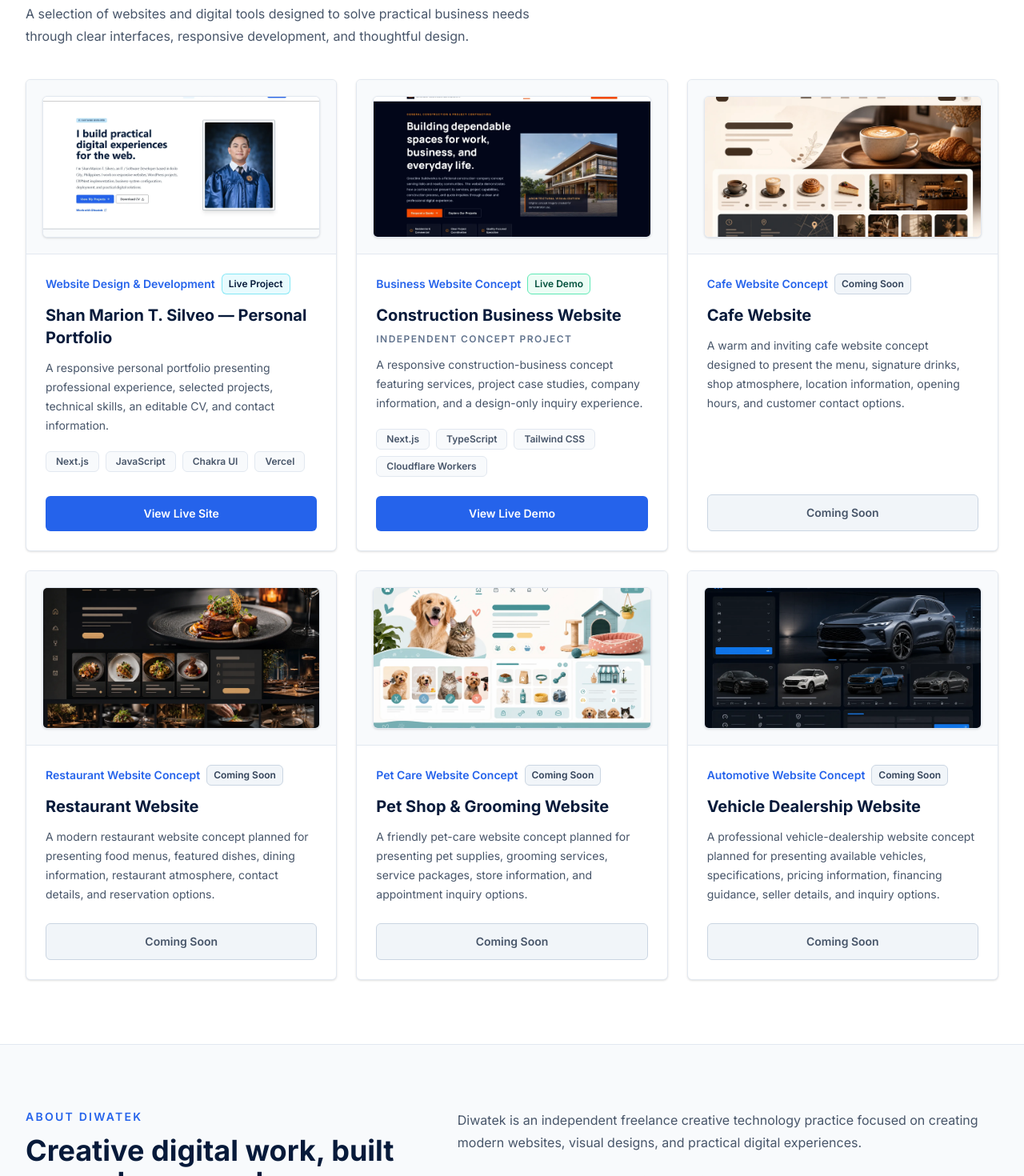
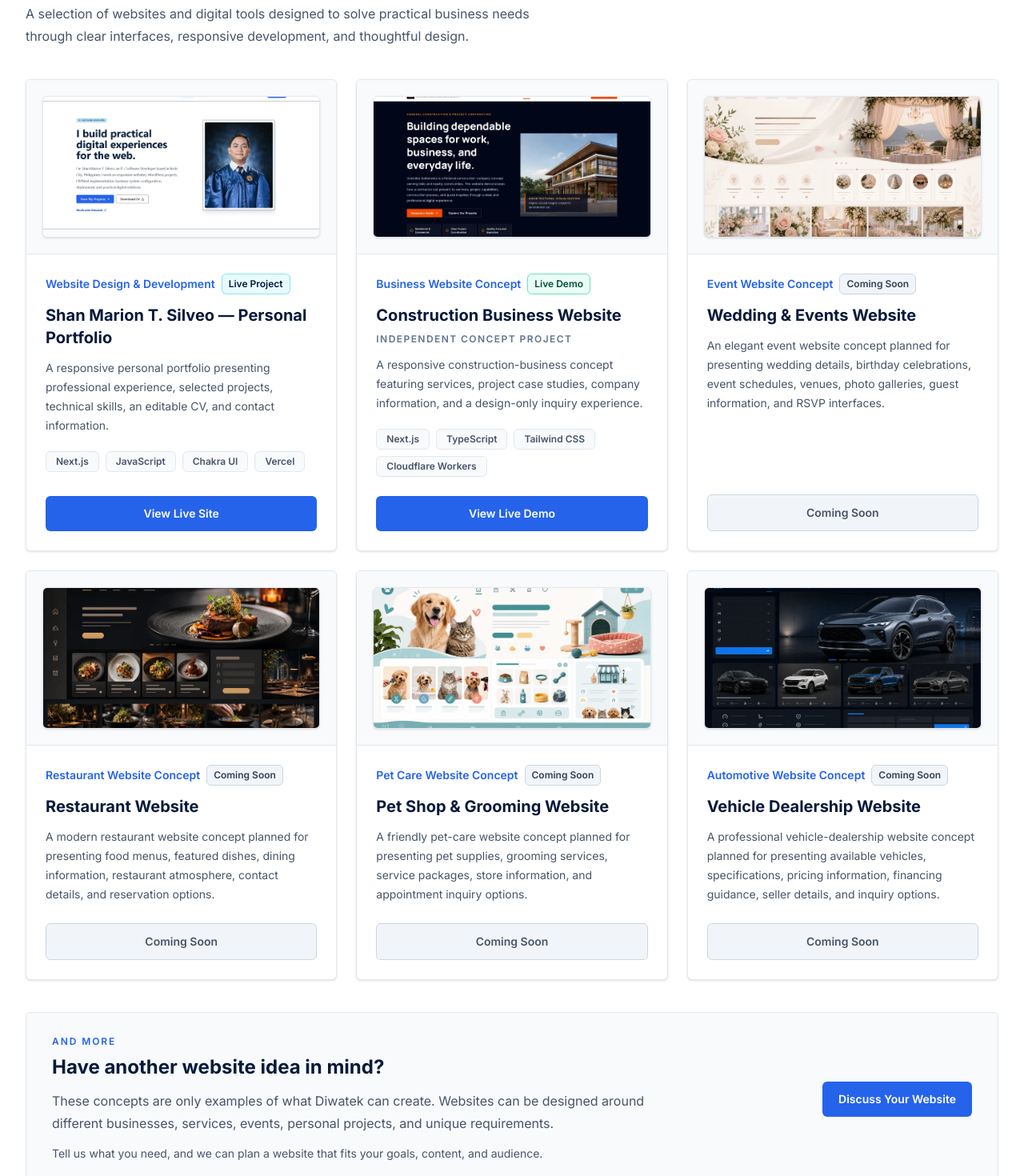
Before and after one commit to Diwatek/diwatek-website, a Next.js app: page / in a window 1280 px wide. Shown: the part 1580-3050 px from the top of the page at 80% size. Built offline with nearby package versions, Linux system fonts and the light colour scheme; no server answers.

Commit message:
feat: expand Diwatek website portfolio

```diff
--- a/src/app/page.tsx
+++ b/src/app/page.tsx
@@ -88,15 +88,15 @@ const projects: Project[] = [
     external: true,
   },
   {
-    title: "Cafe Website",
-    category: "Cafe Website Concept",
+    title: "Wedding & Events Website",
+    category: "Event Website Concept",
     status: "Coming Soon",
     description:
-      "A warm and inviting cafe website concept designed to present the menu, signature drinks, shop atmosphere, location information, opening hours, and customer contact options.",
+      "An elegant event website concept planned for presenting wedding details, birthday celebrations, event schedules, venues, photo galleries, guest information, and RSVP interfaces.",
     technologies: [],
     buttonLabel: "Coming Soon",
-    image: "/portfolio/cafe-website-preview.webp",
-    imageAlt: "Cafe website concept preview",
+    image: "/portfolio/wedding-events-website-preview.webp",
+    imageAlt: "Wedding and events website concept preview",
     disabled: true,
   },
   {
@@ -433,6 +433,34 @@ export default function Home() {
               </article>
             ))}
           </div>
+
+          <div className="mt-10 rounded-md border border-slate-200 bg-[#F8FAFC] px-6 py-7 sm:px-8">
+            <div className="flex flex-col gap-6 md:flex-row md:items-center md:justify-between">
+              <div className="max-w-3xl">
+                <p className="text-xs font-semibold uppercase tracking-[0.16em] text-[#2563EB]">
+                  And More
+                </p>
+                <h3 className="mt-2 text-2xl font-bold text-[#071A3A]">
+                  Have another website idea in mind?
+                </h3>
+                <p className="mt-3 text-base leading-7 text-[#475569]">
+                  These concepts are only examples of what Diwatek can create.
+                  Websites can be designed around different businesses, services,
+                  events, personal projects, and unique requirements.
+                </p>
+                <p className="mt-3 text-sm leading-6 text-[#475569]">
+                  Tell us what you need, and we can plan a website that fits your
+                  goals, content, and audience.
+                </p>
+              </div>
+              <a
+                href="#contact"
+                className="inline-flex w-full items-center justify-center rounded-md bg-[#2563EB] px-5 py-3 text-sm font-semibold text-white transition hover:bg-[#1D4ED8] focus:outline-none focus:ring-2 focus:ring-[#2563EB] focus:ring-offset-2 md:w-auto md:shrink-0"
+              >
+                Discuss Your Website
+              </a>
+            </div>
+          </div>
         </div>
       </section>
 
```
Also changed, not shown: public/portfolio/cafe-website-preview.webp (deleted), public/portfolio/wedding-events-website-preview.webp (added).
